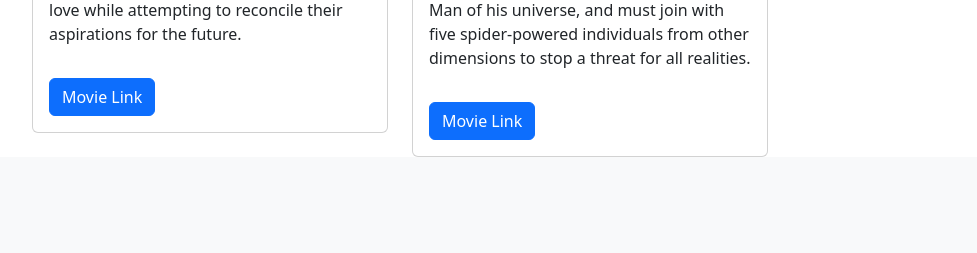
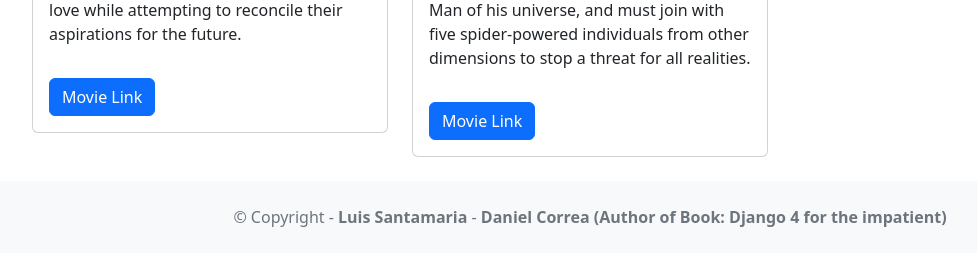
Before and after one commit to luisSantamariaCOL/Django-MovieReviews, a Django app: page / in a window 1280 px wide. Shown: the part 2647-2900 px from the top of the page, without its empty margins (50-1027 px from the left). Before the commit the page ends 2804 px from the top, so only its background shows below. Run offline with Django 4.2, Linux system fonts and the light colour scheme; data comes from the database, SQL or seed files in the repository.

Commit message:
Footer added

```diff
--- a/movie/templates/base.html
+++ b/movie/templates/base.html
@@ -1,15 +1,21 @@
 <!DOCTYPE html>
 <html lang="en">
+
 <head>
   <title>Movies App</title>
   <link href="https://cdn.jsdelivr.net/npm/bootstrap@5.2.2/dist/css/bootstrap.min.css" rel="stylesheet"
     integrity="sha384-Zenh87qX5JnK2Jl0vWa8Ck2rdkQ2Bzep5IDxbcnCeuOxjzrPF/et3URy9Bv1WTRi" crossorigin="anonymous" />
-    <script src="https://cdn.jsdelivr.net/npm/bootstrap@5.0.2/dist/js/bootstrap.bundle.min.js" integrity="sha384-MrcW6ZMFYlzcLA8Nl+NtUVF0sA7MsXsP1UyJoMp4YLEuNSfAP+JcXn/tWtIaxVXM" crossorigin="anonymous"></script>
+  <script src="https://cdn.jsdelivr.net/npm/bootstrap@5.0.2/dist/js/bootstrap.bundle.min.js"
+    integrity="sha384-MrcW6ZMFYlzcLA8Nl+NtUVF0sA7MsXsP1UyJoMp4YLEuNSfAP+JcXn/tWtIaxVXM"
+    crossorigin="anonymous"></script>
   <meta charset="UTF-8">
   <meta http-equiv="X-UA-Compatible" content="IE=edge">
   <meta name="viewport" content="width=device-width, initial-scale=1.0">
 </head>
+
 <body>
+
+  <!-- Nav bar -->
   <nav class="navbar navbar-expand-lg navbar-light bg-light mb-3">
 
     <div class="container">
@@ -28,9 +34,27 @@
     </div>
   </nav>
 
+  <!-- Content -->
   <div class="container">
     {% block content %}
     {% endblock content %}
   </div>
+
+  <!-- Footer -->
+  <footer class="text-center text-lg-start bg-light
+    text-muted mt-4">
+    <div class="text-center p-4">
+      © Copyright -
+      <a class="text-reset fw-bold text-decoration-none" target="_blank" href="https://twitter.com/greglim81">
+        Luis Santamaria
+      </a> -
+      <a class="text-reset fw-bold text-decoration-none" target="_blank" href="https://twitter.com/danielgarax">
+        Daniel Correa (Author of Book: Django 4 for the impatient)
+      </a>
+    </div>
+  </footer>
+
+
 </body>
+
 </html>
```
Lines whose indentation alone changed are shown as unchanged.
